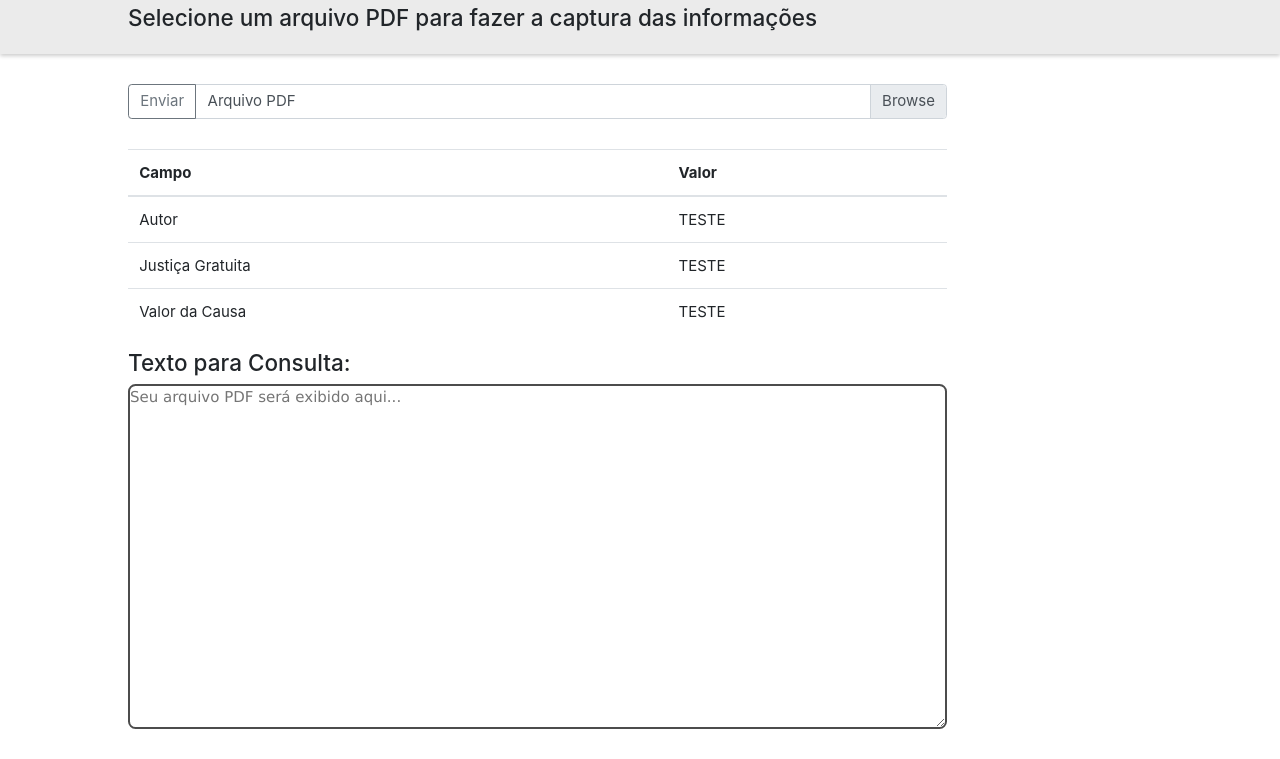
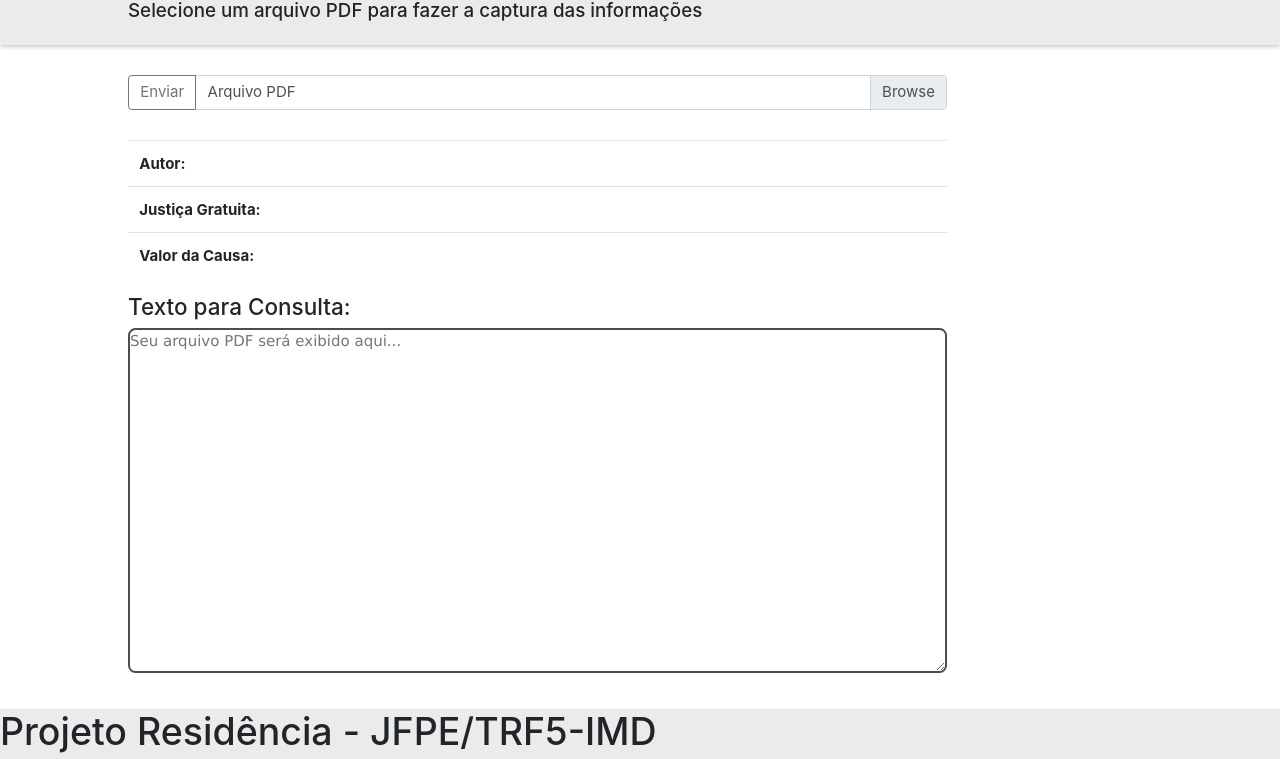
Before and after one commit to rhaelhenrique/triagem-inteligente-mvp, a website: page public/index.html in a window 1280 px wide. Shown: the part 222-981 px from the top of the page. Drawn offline with nearby package versions, Linux system fonts and the light colour scheme.

Commit message:
Update index.html

```diff
--- a/public/index.html
+++ b/public/index.html
@@ -18,10 +18,10 @@
 
     <div class="resumo">
         <div class="bloco1">
-            <h2>Análise rápida de uma petição inicial</h2>
+            <h3>Análise rápida de uma petição inicial</h3>
         </div>
         <div class="bloco2">
-            <h4>Selecione um arquivo PDF para fazer a captura das informações</h4>
+            <h5>Selecione um arquivo PDF para fazer a captura das informações</h5>
         </div>
     </div>
 
@@ -41,24 +41,18 @@
 
         <div class="tableResult">
             <table class="table">
-                <thead>
-                  <tr>
-                    <th scope="col">Campo</th>
-                    <th scope="col">Valor</th>
-                  </tr>
-                </thead>
                 <tbody>
                   <tr>
-                    <td>Autor</td>
-                    <td>TESTE</td>
+                    <th scope="col">Autor:</th>
+                    <td id="autor"></td>
                   </tr>
                   <tr>
-                    <td>Justiça Gratuita</td>
-                    <td>TESTE</td>
+                    <th scope="col">Justiça Gratuita:</th>
+                    <td id="gratuita"></td>
                   </tr>
                   <tr>
-                    <td>Valor da Causa</td>
-                    <td>TESTE</td>
+                    <th scope="col">Valor da Causa:</th>
+                    <td id="valor"></td>
                   </tr>
                 </tbody>
               </table>
@@ -81,7 +75,6 @@
         const btnUpload = document.getElementById("btnUpload");
         const resultText = document.getElementById("resultText");
 
-
         btnUpload.addEventListener("click", () => {
             const formData = new FormData();
 
@@ -102,11 +95,20 @@
 
                 console.log(str)
                 let autores = str.match(regex_autor)
-                console.log(autores[1]);
+                //console.log = (autores[1]);
+                let autorResult = (autores[1]); //passando o valor com innerHTML
+
                 let justGrat = str.match(regex_justicaGrat)
-                justGrat ? console.log("Sim"):console.log("Não")
+                //justGrat ? console.log("Sim"):console.log("Não")
+                justGrat ? gratuitaResult="Sim" : gratuitaResult="Não"
+
                 let valores = str.match(regex_valorCausa)
-                console.log(valores);
+                //console.log(valores);
+                let valorResult = (valores);
+
+                document.getElementById("autor").innerHTML = autorResult;
+                document.getElementById("gratuita").innerHTML = gratuitaResult;
+                document.getElementById("valor").innerHTML = valorResult;
             });
         });
 
```
